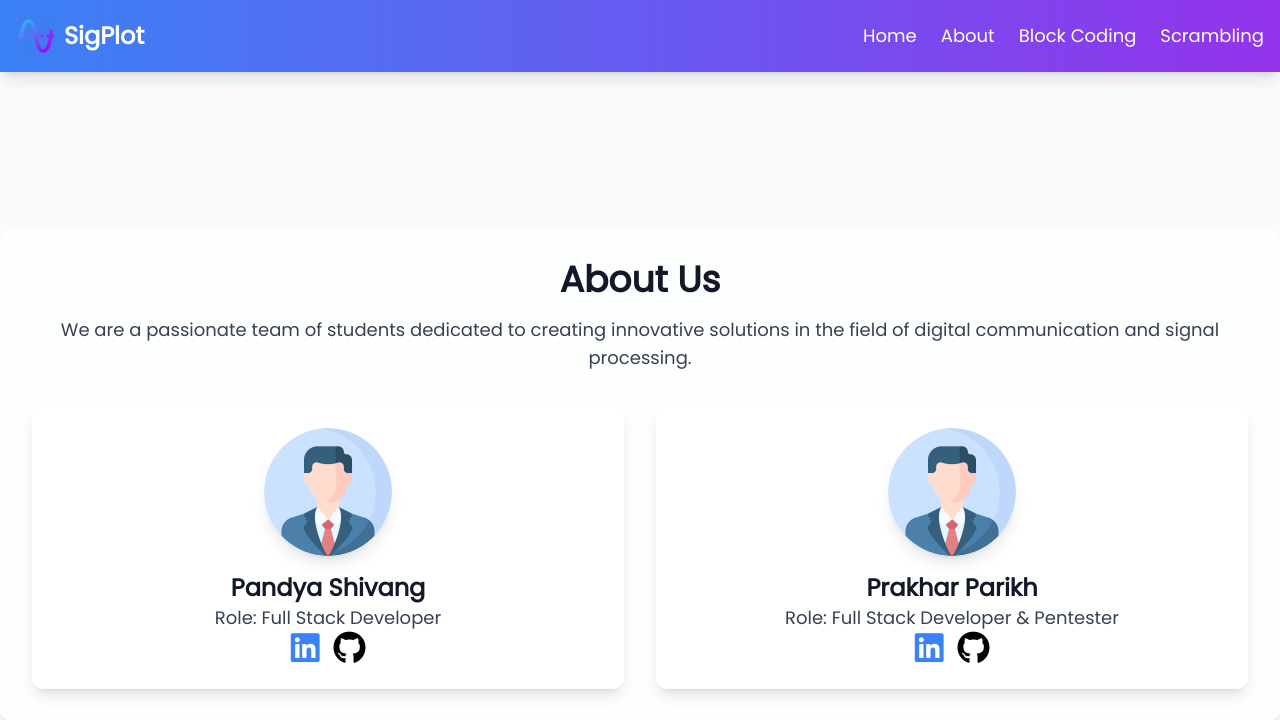
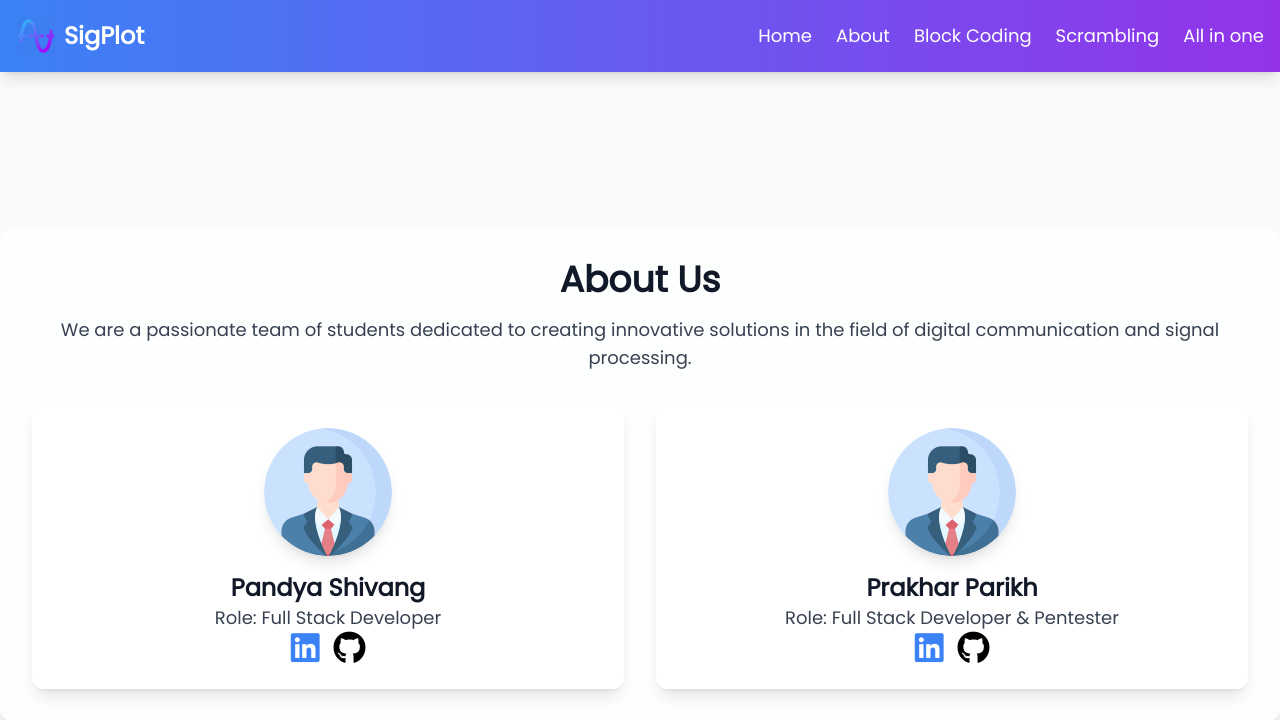
Before and after one commit to prakhar-thecoder/block-coding-and-scrambling-visualizer, a Flask app: page /about in a window 1280 px wide. Shown: the top 720 px of the page. Run offline with Flask 3, Linux system fonts and the light colour scheme; some libraries are stand-ins or nearby versions.

Commit message:
Update navbar.html

```diff
--- a/templates/navbar.html
+++ b/templates/navbar.html
@@ -17,6 +17,8 @@
             <a href="/about" class="text-lg text-white hover:text-gray-200">About</a>
             <a href="/block-coding" class="text-lg text-white hover:text-gray-200">Block Coding</a>
             <a href="/scrambling" class="text-lg text-white hover:text-gray-200">Scrambling</a>
+            <a href="/all-in-one" class="text-lg text-white hover:text-gray-200">All in one</a>
+
         </div>
     </div>
     <!-- Mobile Menu -->
@@ -25,6 +27,8 @@
         <a href="/about" class="text-white hover:text-gray-200">About</a>
         <a href="/block-coding" class="text-white hover:text-gray-200">Block Coding</a>
         <a href="/scrambling" class="text-white hover:text-gray-200">Scrambling</a>
+        <a href="/all-in-one" class="text-lg text-white hover:text-gray-200">All in one</a>
+
     </div>
 </nav>
 
```
